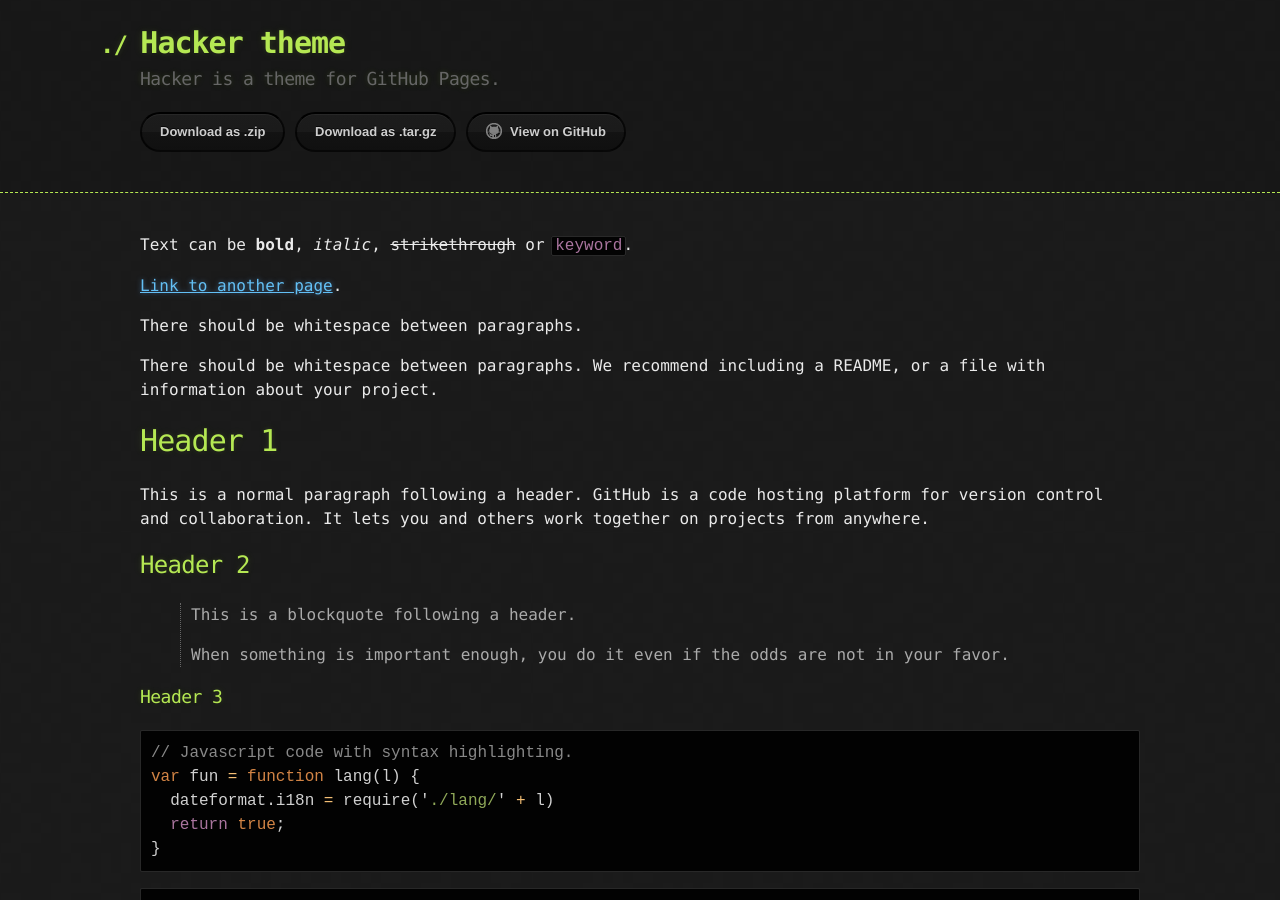
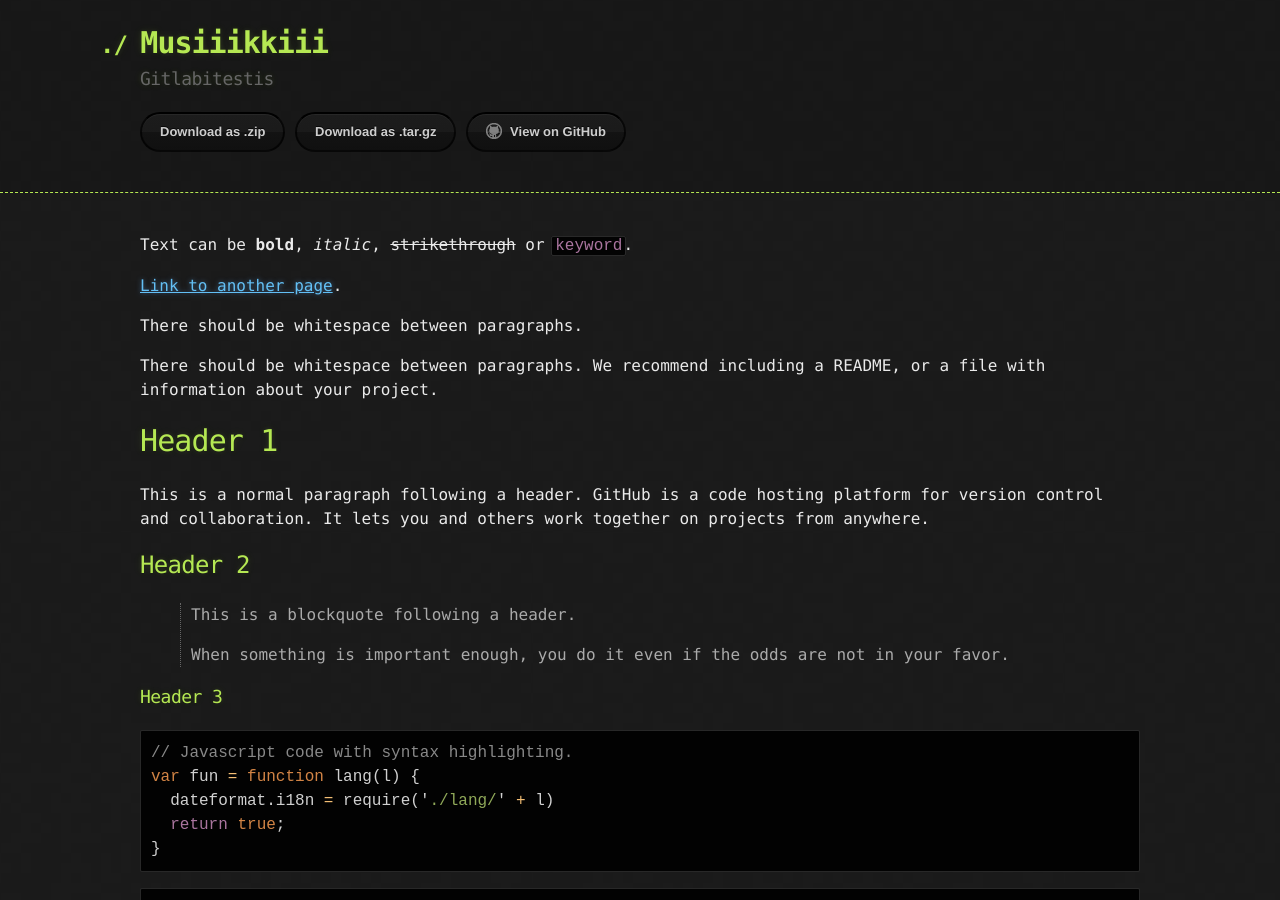
Before and after one commit to JusufSWE/asdwewewarawreegyesr325432f320r329fj321d8903ha894tg3q874t2qg826iydg876aftrg4682aytg32, a Jekyll site: the page built from docs/index.md, in a window 1280 px wide and 900 px high. Built offline with Jekyll 4.4.1, drawn with Linux system fonts in a browser that asks for light colours.

Commit message:
Update _config.yml

```diff
--- a/docs/_config.yml
+++ b/docs/_config.yml
@@ -1,5 +1,5 @@
-title: Hacker theme
-description: Hacker is a theme for GitHub Pages.
+title: Musiiikkiii
+description: Gitlabitestis
 show_downloads: true
 google_analytics:
-theme: jekyll-theme-hacker
+remote_theme: pages-themes/hacker@v0.2.0
```
